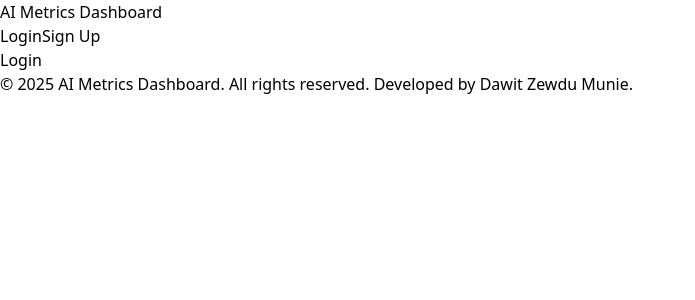
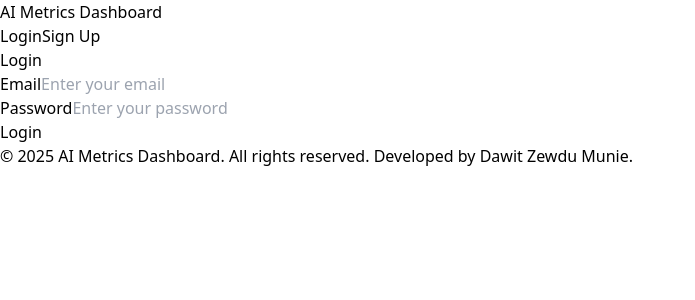
Before and after one commit to dawit2123/llm-evaluation, a React (Vite) app in the folder Frontend/: page /login in a window 1280 px wide. Shown: the top 300 px of the page, without its empty margins (0-695 px from the left). Built offline with nearby package versions, Linux system fonts and the light colour scheme.

Commit message:
feat: implement login functionality with user context and metrics page

```diff
--- a/Frontend/src/App.tsx
+++ b/Frontend/src/App.tsx
@@ -5,6 +5,7 @@ import Footer from "./components/Footer";
 import Home from "./components/pages/Home";
 import Login from "./components/pages/Login";
 import Signup from "./components/pages/Signup";
+import Metrics from "./components/pages/Metrics";
 
 const App: React.FC = () => {
   return (
@@ -16,6 +17,7 @@ const App: React.FC = () => {
             <Route path="/" element={<Home />} />
             <Route path="/login" element={<Login />} />
             <Route path="/signup" element={<Signup />} />
+            <Route path="/metrics" element={<Metrics />} />
           </Routes>
         </div>
         <Footer />
--- a/Frontend/src/components/pages/Login.tsx
+++ b/Frontend/src/components/pages/Login.tsx
@@ -1,5 +1,98 @@
+import React, { useState, useContext } from "react";
+import { useNavigate } from "react-router-dom";
+import { MyContext } from "../../hooks/MyProvider";
+
 const Login: React.FC = () => {
-  return <h1>Login</h1>;
+  const { setUser } = useContext(MyContext); // Access the context to update user data
+  const navigate = useNavigate();
+
+  // State for form inputs and error messages
+  const [email, setEmail] = useState("");
+  const [password, setPassword] = useState("");
+  const [error, setError] = useState("");
+
+  const handleLogin = async (e: React.FormEvent) => {
+    e.preventDefault();
+    setError(""); // Clear previous errors
+
+    try {
+      const response = await fetch("http://localhost:5000/api/auth/login", {
+        method: "POST",
+        headers: { "Content-Type": "application/json" },
+        body: JSON.stringify({ email, password }),
+      });
+
+      if (!response.ok) {
+        throw new Error("Incorrect email or password");
+      }
+
+      const data = await response.json();
+      const { token, user } = data;
+
+      // Update context with user email and validation status
+      setUser({
+        email: user.email,
+        isValidated: true,
+      });
+
+      // Save token in localStorage (optional)
+      localStorage.setItem("token", token);
+
+      // Redirect to the /metrics page
+      navigate("/metrics");
+    } catch (err) {
+      if (err instanceof Error) {
+        setError(err.message || "Something went wrong. Please try again.");
+      } else {
+        setError("Something went wrong. Please try again.");
+      }
+    }
+  };
+
+  return (
+    <div className="flex justify-center items-center min-h-screen bg-gradient-to-b from-gray-100 to-white">
+      <div className="w-full max-w-md p-6 bg-white shadow-lg rounded-lg">
+        <h1 className="text-2xl font-bold text-center text-indigo-600 mb-6">
+          Login
+        </h1>
+        {error && (
+          <div className="bg-red-100 text-red-600 px-4 py-2 rounded-md mb-4">
+            {error}
+          </div>
+        )}
+        <form onSubmit={handleLogin}>
+          <div className="mb-4">
+            <label className="block text-gray-700 mb-2">Email</label>
+            <input
+              type="email"
+              value={email}
+              onChange={(e) => setEmail(e.target.value)}
+              className="w-full px-4 py-2 border rounded-md focus:outline-none focus:ring-2 focus:ring-indigo-400"
+              placeholder="Enter your email"
+              required
+            />
+          </div>
+          <div className="mb-6">
+            <label className="block text-gray-700 mb-2">Password</label>
+            <input
+              type="password"
+              value={password}
+              onChange={(e) => setPassword(e.target.value)}
+              className="w-full px-4 py-2 border rounded-md focus:outline-none focus:ring-2 focus:ring-indigo-400"
+              placeholder="Enter your password"
+              required
+            />
+          </div>
+          <button
+            type="submit"
+            className="w-full bg-indigo-600 text-white py-2 rounded-md hover:bg-indigo-700"
+          >
+            Login
+          </button>
+        </form>
+      </div>
+    </div>
+  );
 };
 
 export default Login;
--- /dev/null
+++ b/Frontend/src/components/pages/Metrics.tsx
@@ -0,0 +1,17 @@
+import React, { useContext } from "react";
+import { MyContext } from "../../hooks/MyProvider";
+
+const Metrics: React.FC = () => {
+  const { user } = useContext(MyContext);
+
+  return (
+    <div className="flex justify-center items-center min-h-screen bg-gray-100">
+      <h1 className="text-3xl font-bold">
+        Welcome, {user.email}! Your account is{" "}
+        {user.isValidated ? "validated" : "not validated"}.
+      </h1>
+    </div>
+  );
+};
+
+export default Metrics;
--- a/Frontend/src/hooks/MyProvider.tsx
+++ b/Frontend/src/hooks/MyProvider.tsx
@@ -1,26 +1,27 @@
-import React, { createContext, useState, ReactNode, useContext } from "react";
+import React, { createContext, useState } from "react";
 
-// Define the shape of the context
-interface MyContextType {
-  user: string | null;
-  setUser: (newUser: string | null) => void;
+interface UserContextType {
+  email: string;
+  isValidated: boolean;
 }
 
-// Create the context
-const MyContext = createContext<MyContextType | undefined>(undefined);
+interface MyContextType {
+  user: UserContextType;
+  setUser: React.Dispatch<React.SetStateAction<UserContextType>>;
+}
 
-// Export a custom hook to access the context
-export const useMyContext = () => {
-  const context = useContext(MyContext);
-  if (!context) {
-    throw new Error("useMyContext must be used within a MyProvider");
-  }
-  return context;
-};
+export const MyContext = createContext<MyContextType>({
+  user: { email: "", isValidated: false },
+  setUser: () => {},
+});
 
-// Create the provider component
-export const MyProvider: React.FC<{ children: ReactNode }> = ({ children }) => {
-  const [user, setUser] = useState<string | null>(null);
+export const MyProvider: React.FC<{ children: React.ReactNode }> = ({
+  children,
+}) => {
+  const [user, setUser] = useState<UserContextType>({
+    email: "",
+    isValidated: false,
+  });
 
   return (
     <MyContext.Provider value={{ user, setUser }}>
```
Also changed, not shown: 1 other file (tests, documents, lock files or other folders).
